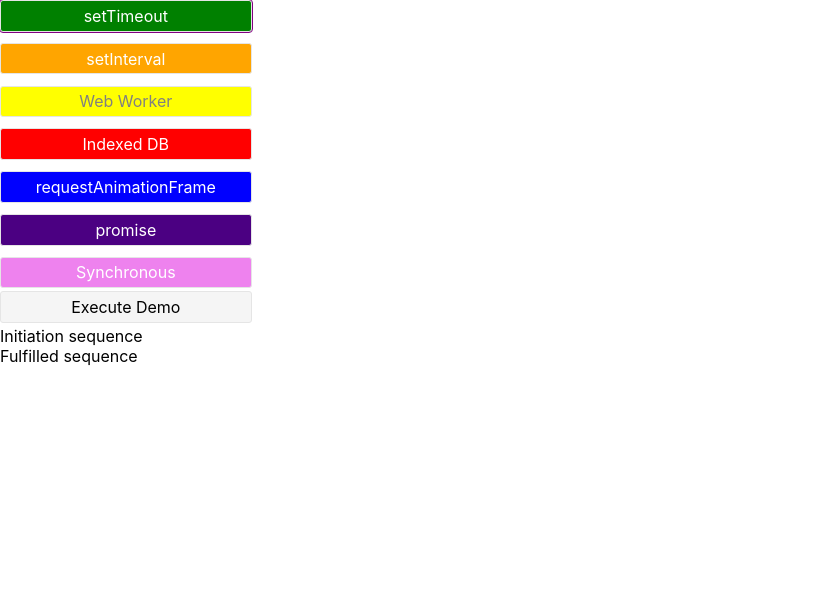
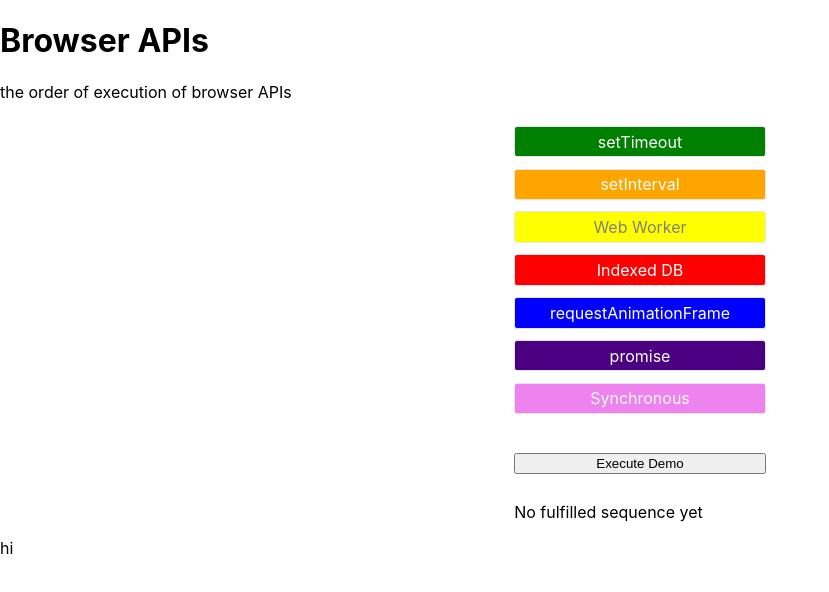
Before and after one commit to htarasenko/browser-apis, a React (Create React App) app: page / in a window 1280 px wide. Shown: the top 592 px of the page, without its empty margins (0-829 px from the left). Built offline with nearby package versions, Linux system fonts and the light colour scheme.

Commit message:
feat: some style adjustments

```diff
--- a/src/App.css
+++ b/src/App.css
@@ -1,8 +1,31 @@
+.layout {
+  width: 1fr;
+  height: 1fr;
+
+  display: grid;
+  grid:
+    "header" auto
+    "main" 1fr
+    "footer" auto
+    / 1fr;
+  gap: 8px;
+}
+
+.header { grid-area: header; }
+.footer { grid-area: footer; }
+
+.main{
+  grid-area: main;
+  display: grid;
+  gap: 8px;
+  justify-content: center;
+}
+
 .box{
   width: 100%;
   display: grid;
   grid-template-rows: repeat(auto-fill, 1fr);
-  grid-template-columns: 50%;
+  /* grid-template-columns: 50%; */
   gap: 8px;
   align-content: space-around;
 }
--- a/src/App.tsx
+++ b/src/App.tsx
@@ -105,7 +105,12 @@ function App() {
   };
 
   return (
-    <div>
+    <div className="layout">
+      <div className="header">
+        <h1>Browser APIs</h1>
+        <p>the order of execution of browser APIs</p>
+      </div>
+      <div className="main">
         <div className="box">
           {state.apis.map((api, index) => {
             let classes = api.checked ? getClassesByName(api.name) : "api-box";
@@ -130,23 +135,12 @@ function App() {
             );
           })}
         </div>
-      <button onClick={handleDemoClick} className="api-box">
-        Execute Demo
-      </button>
         <br />
-      Initiation sequence
-      <div className="box">
-        {state.started.map((name) => (
-          <button
-            type="button"
-            key={"s-" + name}
-            className={getClassesByName(name)}
-          >
-            {name}
-          </button>
-        ))}
-      </div>
-      Fulfilled sequence
+        <button onClick={handleDemoClick}>Execute Demo</button>
+        <br />
+        {state.finished.length
+          ? "Fulfilled sequence:"
+          : "No fulfilled sequence yet"}
         <div className="box">
           {state.finished.map((name) => (
             <button
@@ -159,6 +153,8 @@ function App() {
           ))}
         </div>
       </div>
+      <div className="footer">hi</div>
+    </div>
   );
 }
 
```
Lines whose indentation alone changed are shown as unchanged.
